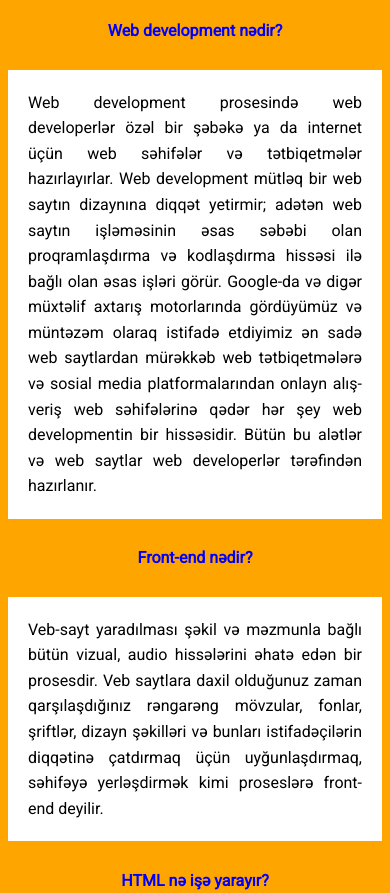
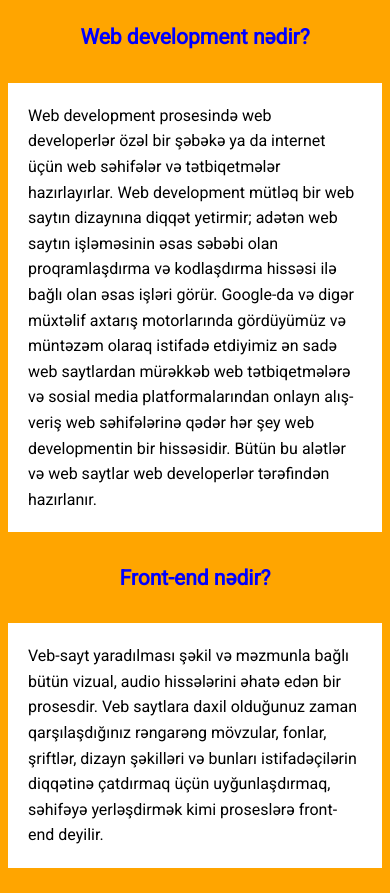
Before and after one commit to Xezer669/Task-5-yaz-l-izah-, a plain HTML site: page index.html in a window 390 px wide. Shown: the top 893 px of the page. Drawn offline with Linux system fonts and the light colour scheme.

Commit message:
css de deyisiklik etdim

```diff
--- a/index.css
+++ b/index.css
@@ -12,7 +12,6 @@ h2 {
     background-color: white;
     padding: 20px;
     line-height: 1.6;
-    text-align: justify;
 }
 
 .main {
@@ -33,7 +32,7 @@ img{
 
 
     h2 {
-        font-size: 1rem;
+        font-size: 21px;
     }
     .main {
         display: flex;
```
